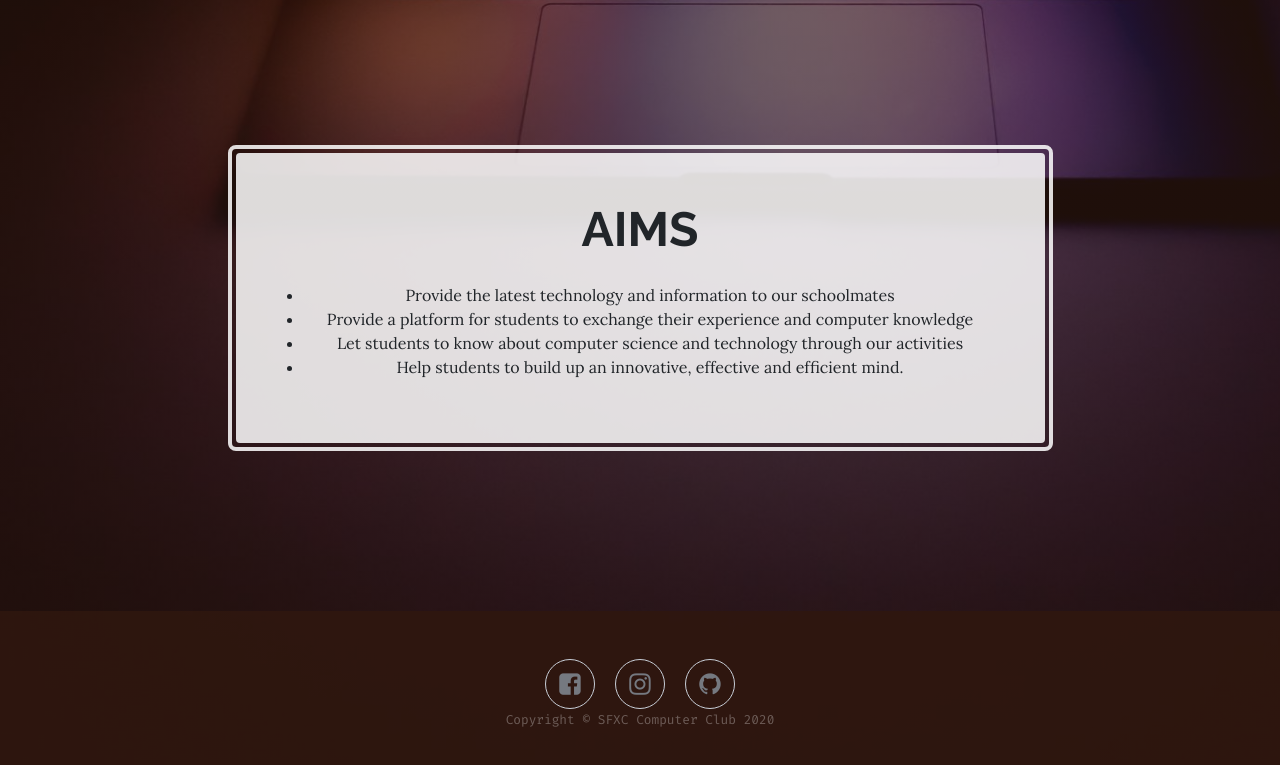
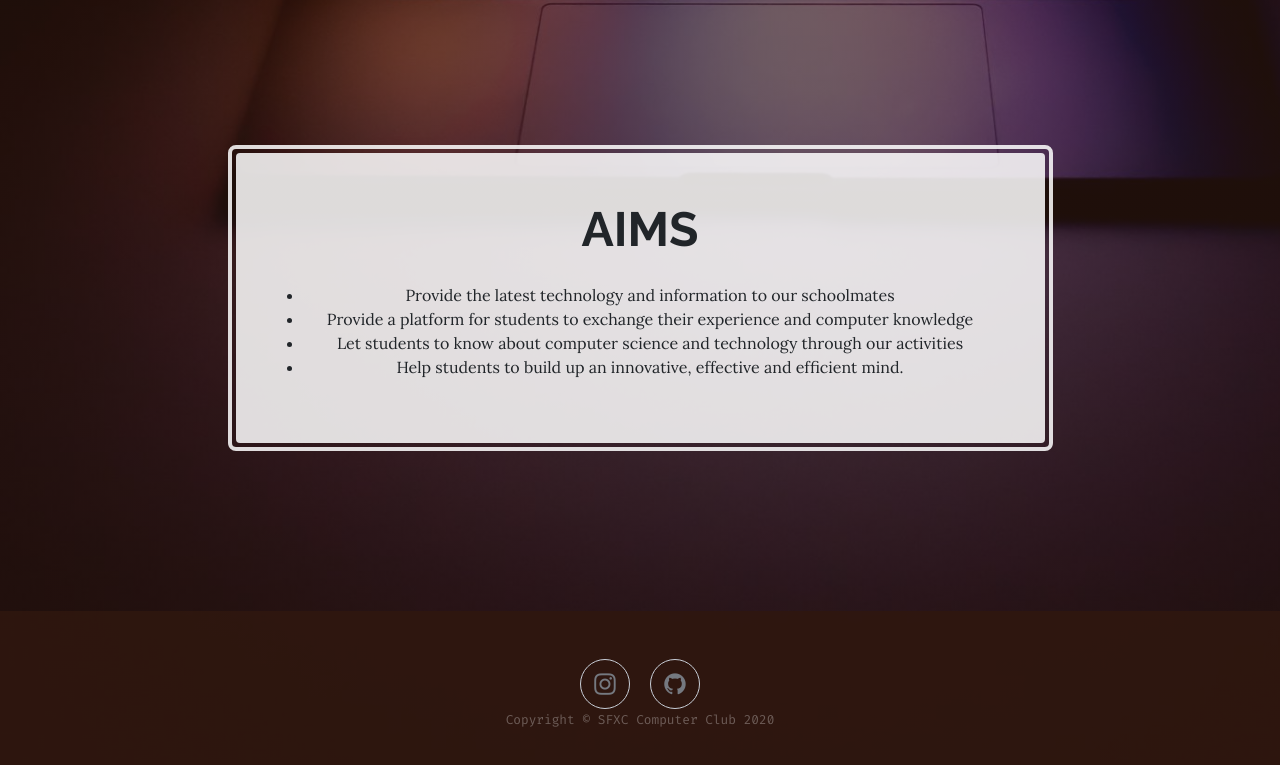
Before and after one commit to SFXCCC/sfxccc.github.io, a plain HTML site: page index.html in a window 1280 px wide. Shown: the part 1079-1844 px from the top of the page. Drawn offline with Linux system fonts and the light colour scheme.

Commit message:
Delete Facebook icon
Beacause we do not use the facebook page now

```diff
--- a/index.html
+++ b/index.html
@@ -78,8 +78,7 @@
             </div>
         </div>
     </section>
-    <footer class="footer text-faded text-center py-5"><a href="https://fb.me/sfxccc" onkeypress="window.open(this.href); return false;" onclick="window.open(this.href); return false;"><i class="fa fa-facebook-square"></i></a><a href="https://www.instagram.com/sfxc_computer_club/" onkeypress="window.open(this.href); return false;" onclick="window.open(this.href); return false;"><i class="fa fa-instagram"></i></a><a href="https://github.com/SFXCCC"
-            onkeypress="window.open(this.href); return false;" onclick="window.open(this.href); return false;"><i class="fa fa-github"></i></a>
+    <footer class="footer text-faded text-center py-5"><a href="https://www.instagram.com/sfxc_computer_club/" onkeypress="window.open(this.href); return false;" onclick="window.open(this.href); return false;"><i class="fa fa-instagram"></i></a><a href="https://github.com/SFXCCC" onkeypress="window.open(this.href); return false;" onclick="window.open(this.href); return false;"><i class="fa fa-github"></i></a>
         <div class="container">
             <p class="m-0 small">Copyright&nbsp;©&nbsp;SFXC Computer Club 2020</p>
         </div>
```
Also changed, not shown: 404.html (+1 -2 lines), about.html (+1 -2 lines), pastEvent.html (+1 -2 lines), service.html (+1 -2 lines), 1 other file.
